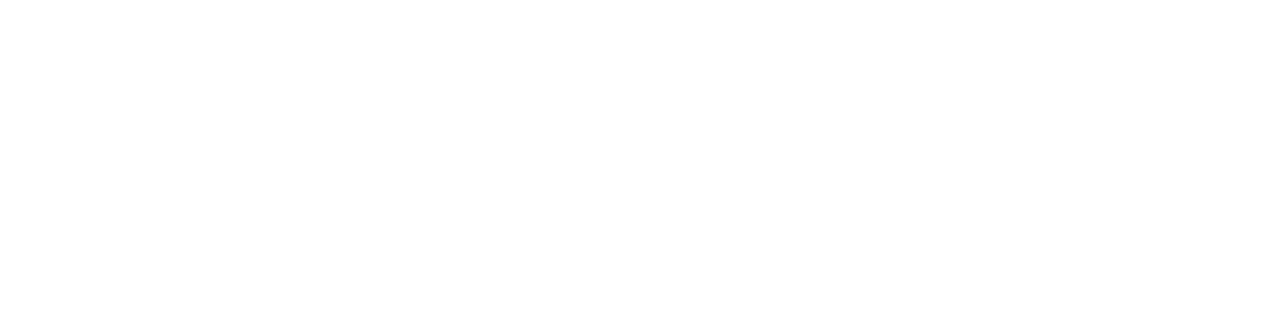
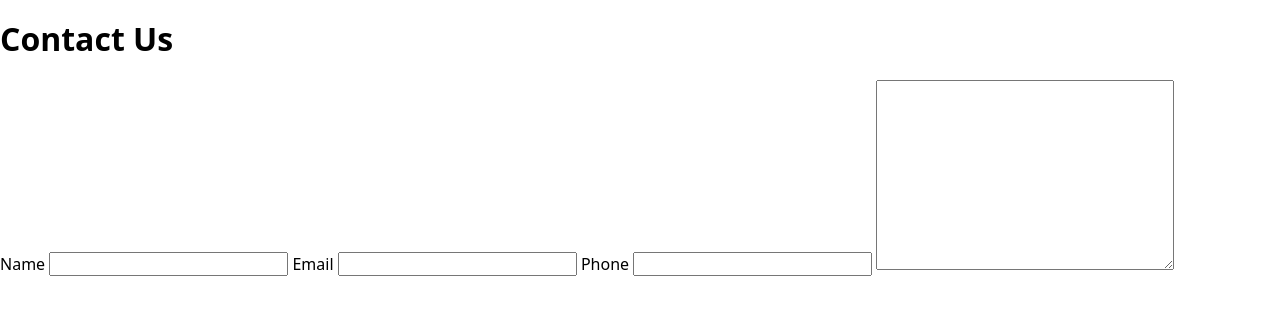
Before and after one commit to STLnick/7-22-lab-contact-form, a website: page client/index.html in a window 1280 px wide. Drawn offline with nearby package versions, Linux system fonts and the light colour scheme; a web font is replaced by a local one.

Commit message:
:construction: Setup basic structure of form

```diff
--- a/client/index.html
+++ b/client/index.html
@@ -14,6 +14,19 @@
 </head>
 
 <body>
+  <div class="container">
+    <form>
+      <h1>Contact Us</h1>
+      <label for="name">Name</label>
+      <input id="name" type="text">
+      <label for="email">Email</label>
+      <input id="email" type="email">
+      <label for="phone">Phone</label>
+      <input id="phone" type="tel">
+      <label for="message"></label>
+      <textarea name="message" id="message" cols="30" rows="10"></textarea>
+    </form>
+  </div>
   <!-- 'Connect' JS to this HTML file. -->
   <script src="./scripts.js"></script>
 </body>
```
